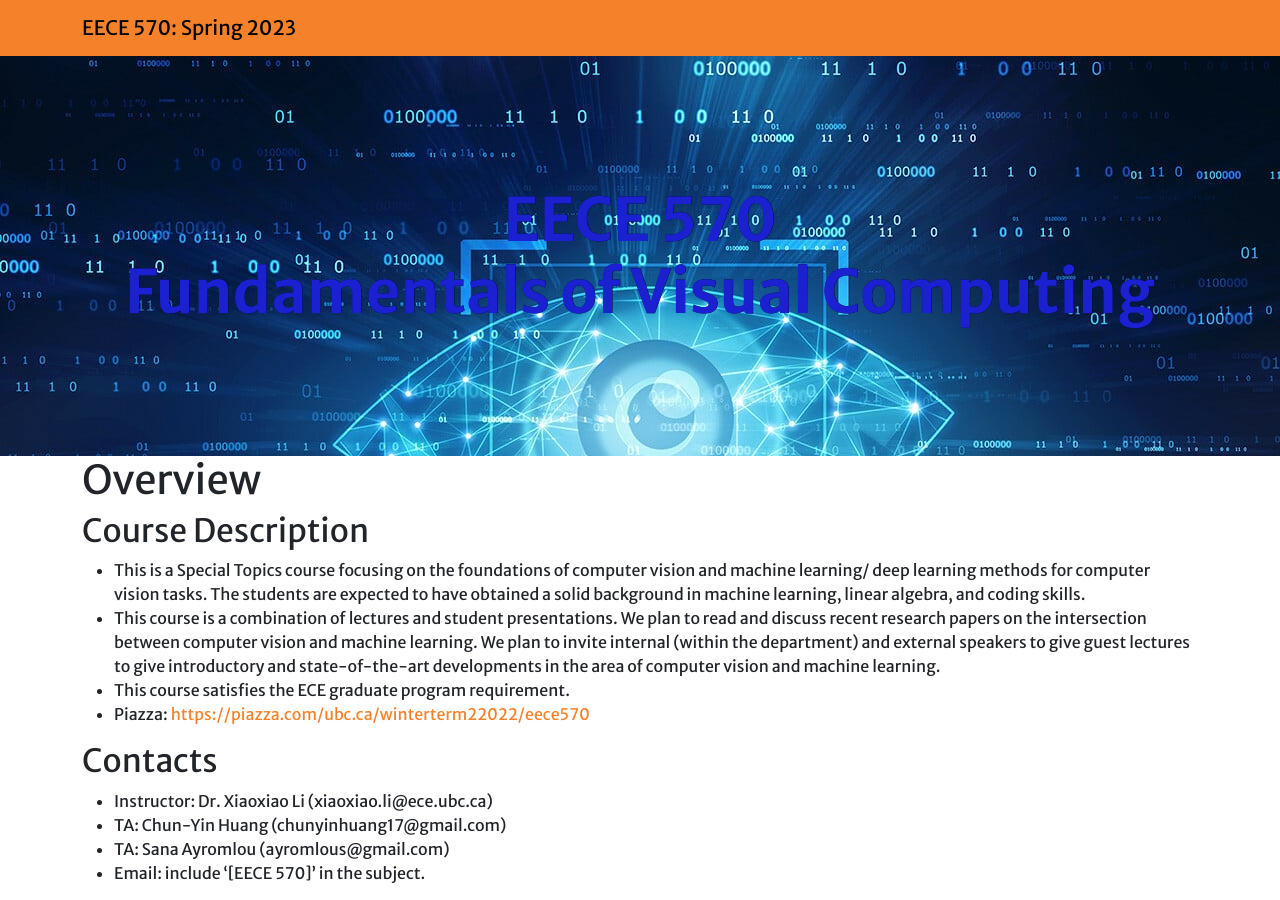
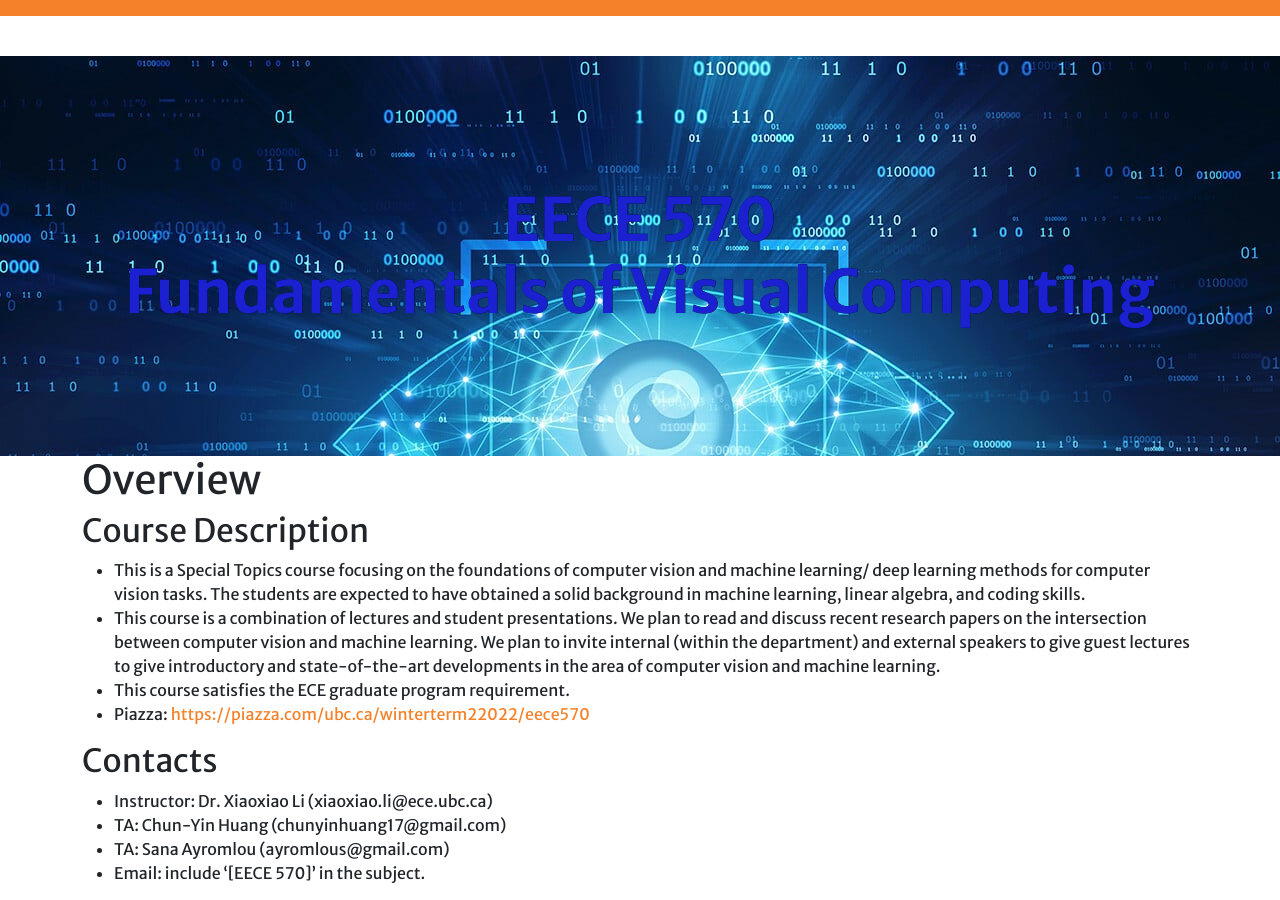
Before and after one commit to xxlya/EECE-570, a Jekyll site: the page built from index.md, in a window 1280 px wide and 900 px high. Built offline with Jekyll 4.4.1, drawn with Linux system fonts in a browser that asks for light colours; a script that is not in the unit is left out; our own code applies the rules of GitHub Pages for plain Markdown files.

Commit message:
Update header.html

```diff
--- a/_includes/header.html
+++ b/_includes/header.html
@@ -1,7 +1,7 @@
 
 <nav class="navbar navbar-expand-lg navbar-dark navbar-custom fixed-top">
   <div class="container">
-    <a class="navbar-brand" href="{{ site.baseurl}}/index.html">{{ site.number }}: {{ site.semester }}</a>
+    <!-- <a class="navbar-brand" href="{{ site.baseurl}}/index.html">{{ site.number }}: {{ site.semester }}</a> -->
     <button class="navbar-toggler" type="button" data-bs-toggle="collapse" data-bs-target="#navbarResponsive" aria-controls="navbarResponsive" aria-expanded="false" aria-label="Toggle navigation">
       <span class="navbar-toggler-icon"></span>
     </button>
```
